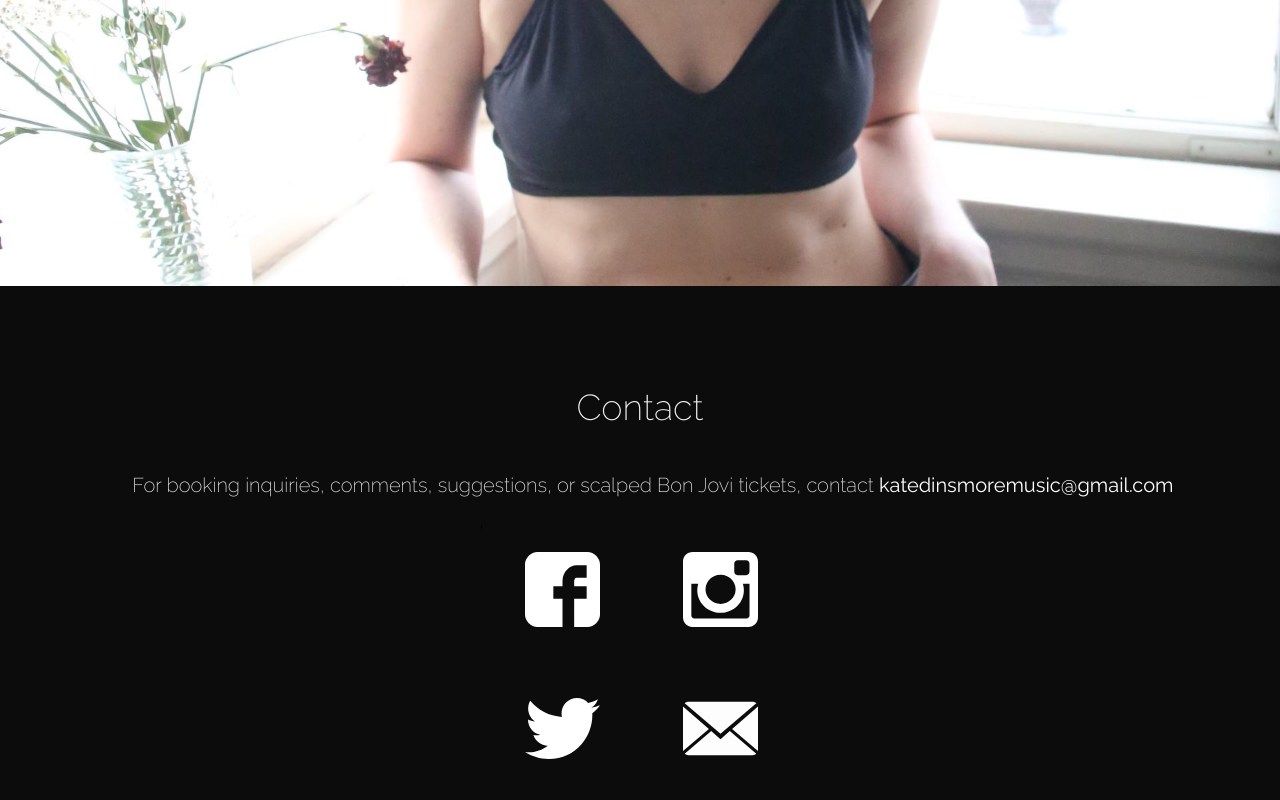
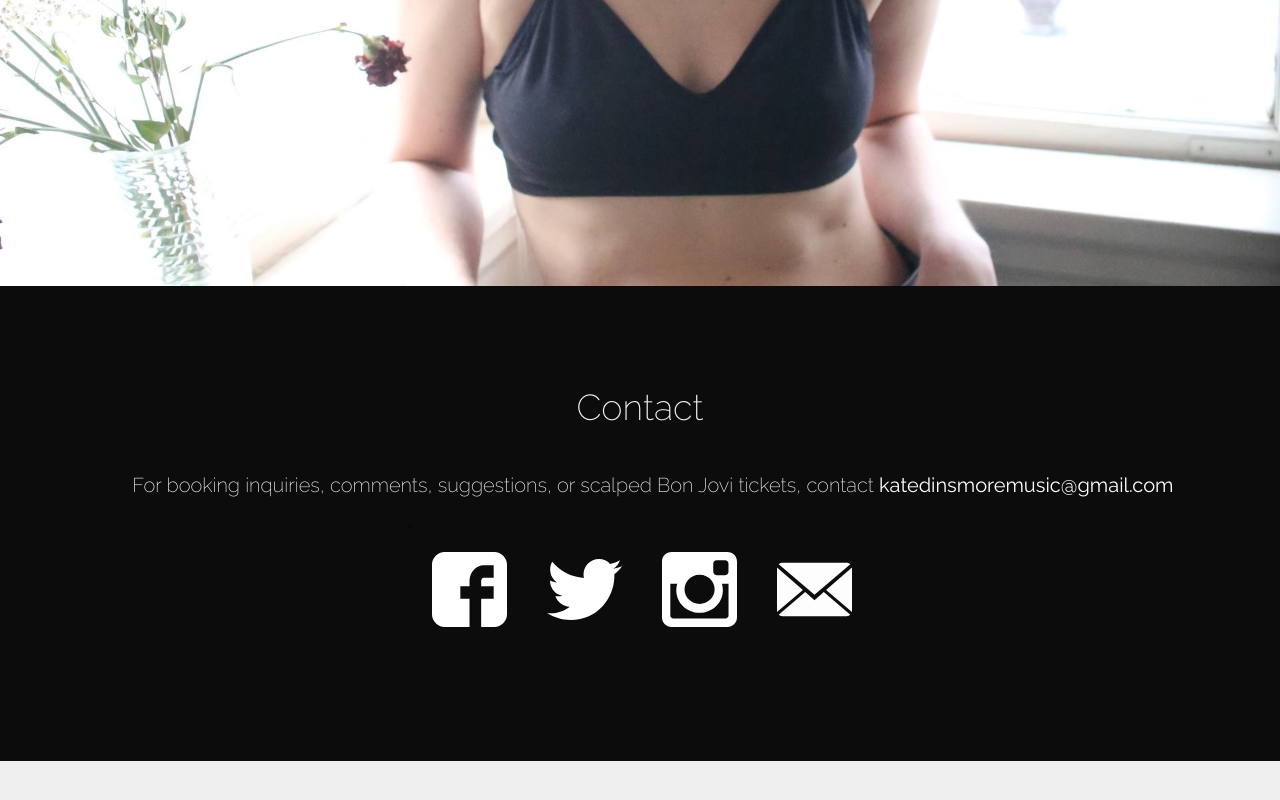
Before and after one commit to zanedr/kate-dinsmore-updated, a React (Create React App) app: page / in a window 1280 px wide. Shown: the part 2216-3016 px from the top of the page. After the commit the page ends 2977 px from the top, so only its background shows below. Built offline with nearby package versions, Linux system fonts and the light colour scheme.

Commit message:
css updates

```diff
--- a/src/App.css
+++ b/src/App.css
@@ -227,8 +227,14 @@ h2 {
 #social-icon-container {
   display: flex;
   justify-content: center;
+  flex-direction: row;
   margin: 0 auto;
   width: 320px;
+}
+
+.social-icon-row {
+  display: flex;
+  flex-direction: row;
 }
 
 .social-icon {
```
